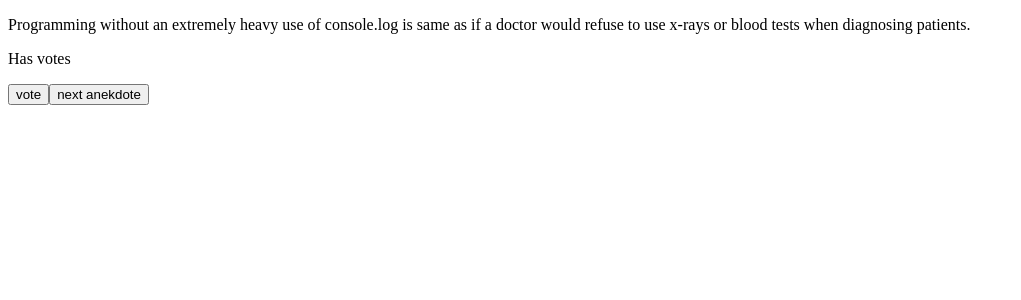
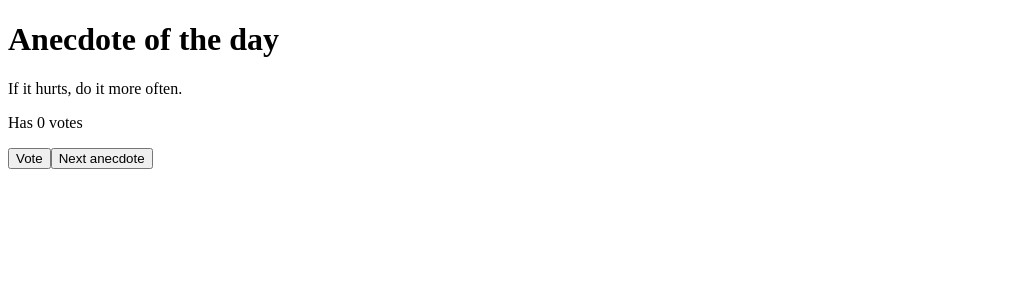
Before and after one commit to buhtig-sudo-azar/FULL1, a React (Vite) app in the folder Part1/Anecdotes/: page / in a window 1280 px wide. Shown: the top 300 px of the page, without its empty margins (0-1021 px from the left). Built offline with nearby package versions, Linux system fonts and the light colour scheme.

Commit message:
latest changes >> 1.13*: anecdotes step 2

```diff
--- a/Part1/Anecdotes/src/App.jsx
+++ b/Part1/Anecdotes/src/App.jsx
@@ -1,14 +1,15 @@
 import { useState } from 'react'
+
 const Button = (props) => {
-  const { text, click } = props;
+  const { onclick, text } = props;
   return (
     <>
-      <button onClick={click}>{text}</button>
+      <button onClick={onclick}>{text}</button>
     </>
   )
 }
+
 const App = () => {
-
   const anecdotes = [
     'If it hurts, do it more often.',
     'Adding manpower to a late software project makes it later!',
@@ -19,21 +20,32 @@ const App = () => {
     'Programming without an extremely heavy use of console.log is same as if a doctor would refuse to use x-rays or blood tests when diagnosing patients.',
     'The only way to go fast, is to go well.'
   ]
-  const [vote, setVotes] = useState();
-  const [selected, setSelected] = useState(anecdotes[Math.floor(Math.random() * anecdotes.length)]);
-  const clickHandler = () => setSelected(anecdotes[Math.floor(Math.random() * anecdotes.length)])
 
-  const voteHandler = () => {setVotes(anecdotes.indexOf(selected)+1)}
+  const [selected, setSelected] = useState(0)
+  const [votes, setVotes] = useState(Array(anecdotes.length).fill(0))
+
+  const vote = (index) => {
+    setVotes(prevVotes => {
+      const newVotes = [...prevVotes]
+      newVotes[index] += 1
+      return newVotes
+    })
+  }
+
+  const nextAnecdote = () => {
+    setSelected((prevSelected) => (prevSelected + 1) % anecdotes.length)
+  }
 
   return (
-    <>
-      <p> {selected}</p>
-      <p>Has {vote} votes</p>
-      <Button click={voteHandler} text="vote" />
-      <Button click={clickHandler} text="next anekdote" />
+    <div>
+      <h1>Anecdote of the day</h1>
+      <p>{anecdotes[selected]}</p>
+      <p>Has {votes[selected]} votes</p>
+      <Button onclick={() => vote(selected)} text="Vote" />
+      <Button onclick={() => nextAnecdote(selected)} text="Next anecdote" />
 
-    </>
+    </div>
   )
 }
 
-export default App;
+export default App
```
